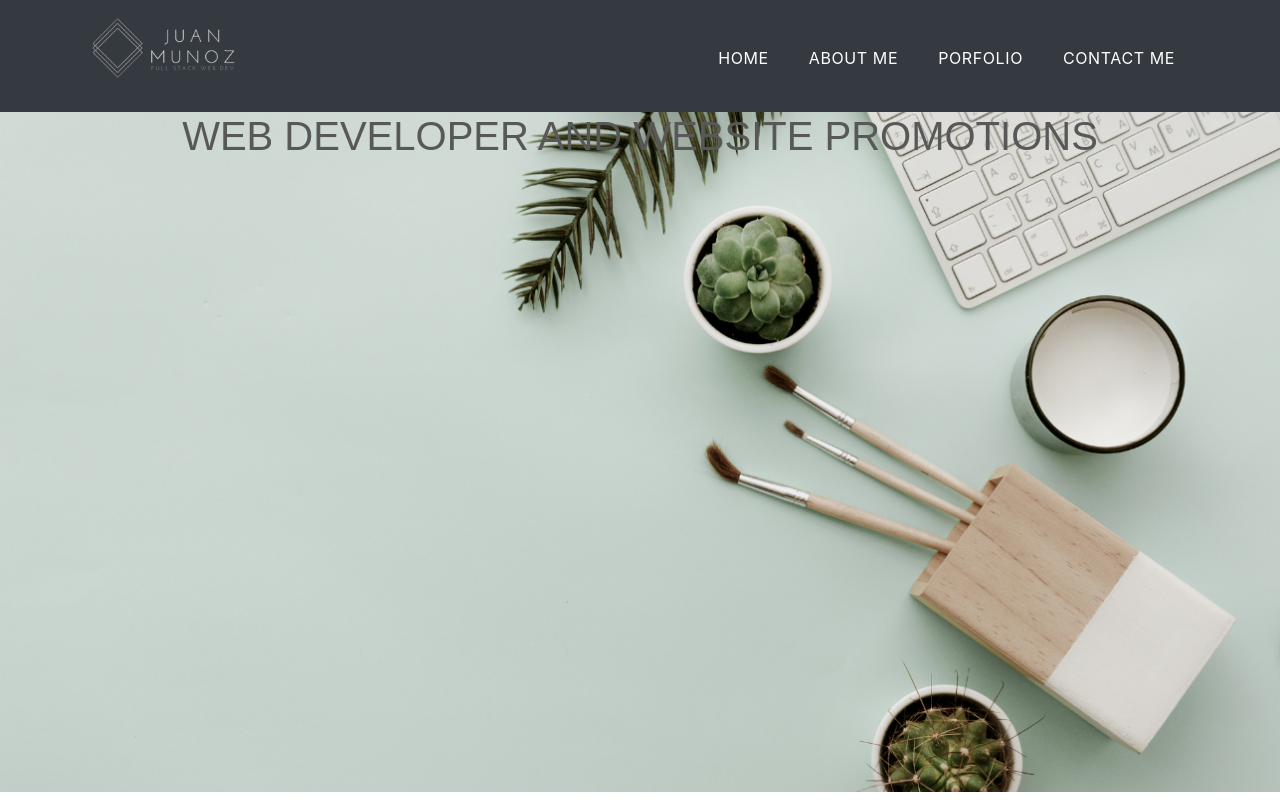
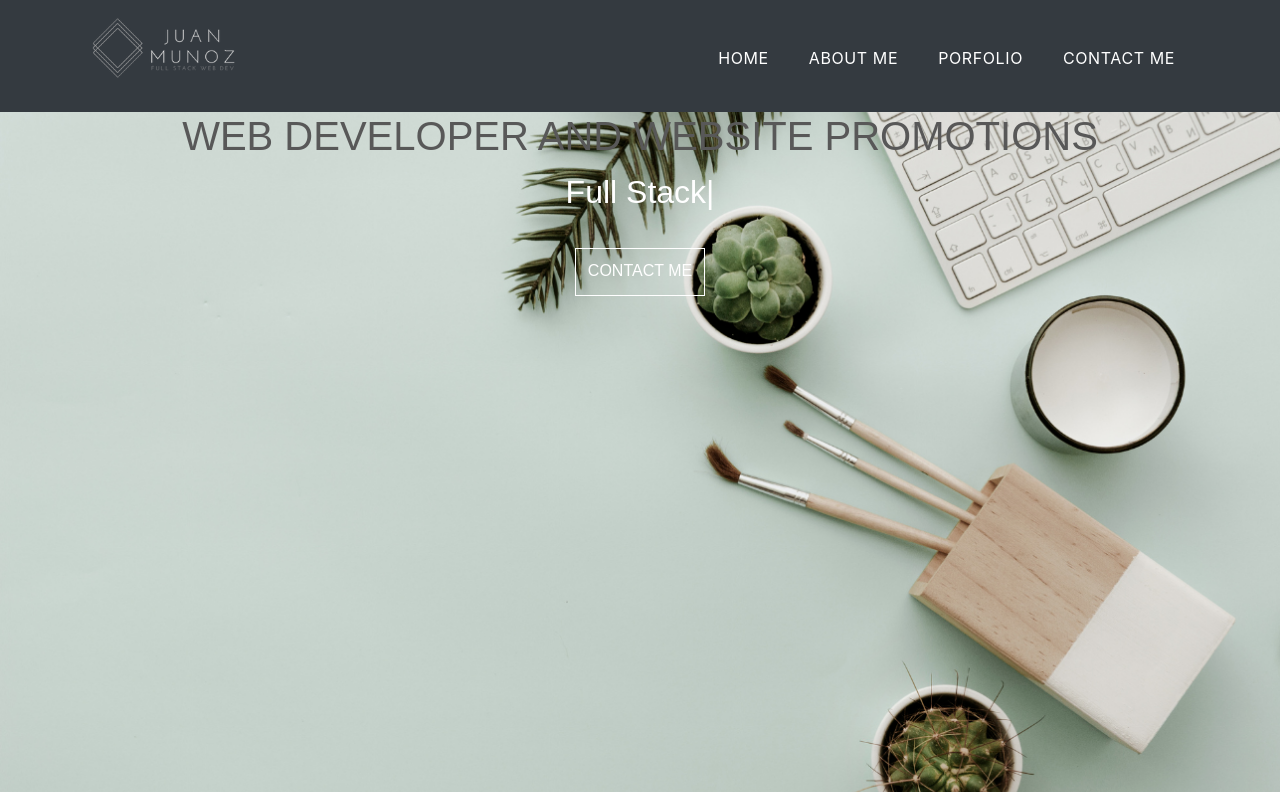
Before and after one commit to munozjuan/ReactPortfolio, a React (Create React App) app: page / in a window 1280 px wide. Built offline with nearby package versions, Linux system fonts and the light colour scheme.

Commit message:
working on buttons

```diff
--- a/src/App.css
+++ b/src/App.css
@@ -46,6 +46,8 @@
   --primary-white: #fff;
   --primary-orange: rgb(250, 204, 78);
   --primary-dark: rgba(255,255,255,0);
+  --primary-mint: rgb(71, 233, 171) ;
+  --primary-hover-mint: rgb(51, 161, 119);
 }
 
 body {
@@ -114,3 +116,20 @@ nav ul li{
   color: rgb(88, 88, 88);
   text-transform: uppercase;
 }
+
+
+/* -----------  TYPED ----------- */
+.typed-text{
+  font-size: 2rem;
+  color: var(--primary-white);
+}
+
+/* -----------  HEADER BUTTON ----------- */
+.btn-main-offer {
+  border: 1px solid;
+  text-transform: uppercase;
+  border-radius: 0;
+  padding: 0.625rem 0.75rem 0.75rem 0.75rem;
+  color: var(--primary-white);
+  margin: 2rem;
+}
--- a/src/components/Header.js
+++ b/src/components/Header.js
@@ -1,10 +1,20 @@
-import React from "react"
+import React from "react";
+import Typed from "react-typed";
 
 const Header = () => {
     return (
         <div className="header-wraper">
             <div className="main-info">
                 <h1>Web Developer and website promotions</h1>
+                <Typed
+                    className="typed-text"
+                    strings={["Web Development", "Web Design", "Full Stack" ]}
+                    typeSpeed={40}
+                    backSpeed={60}
+                    loop
+                />
+                <a href="#" className="btn-main-offer">Contact Me</a>
+
             </div>
         </div>
     )
```
